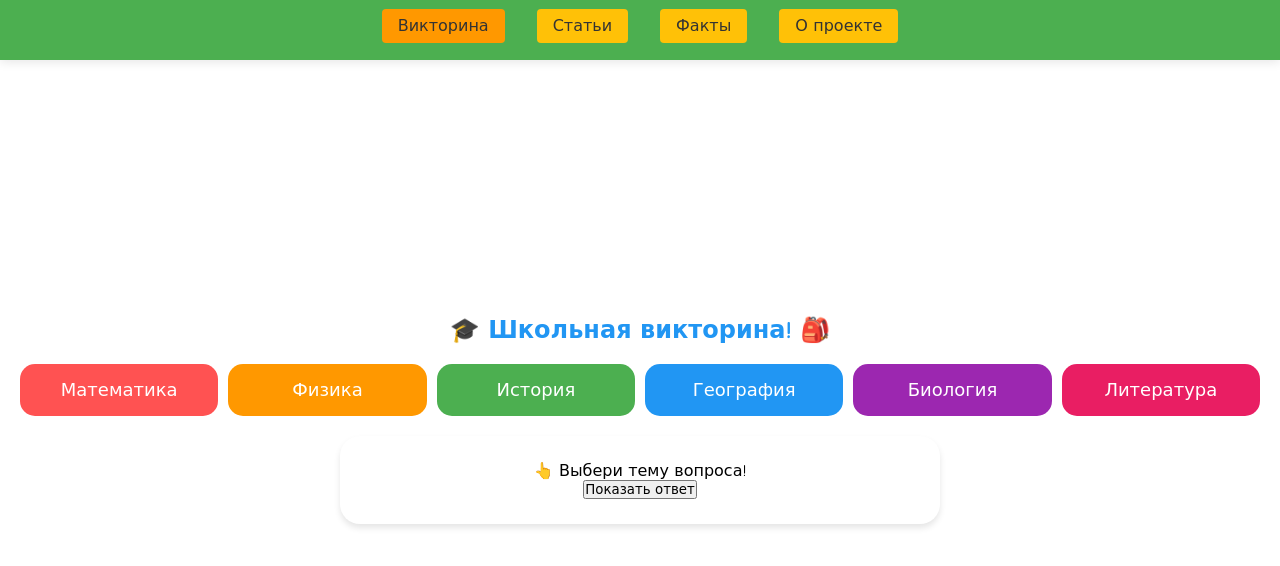
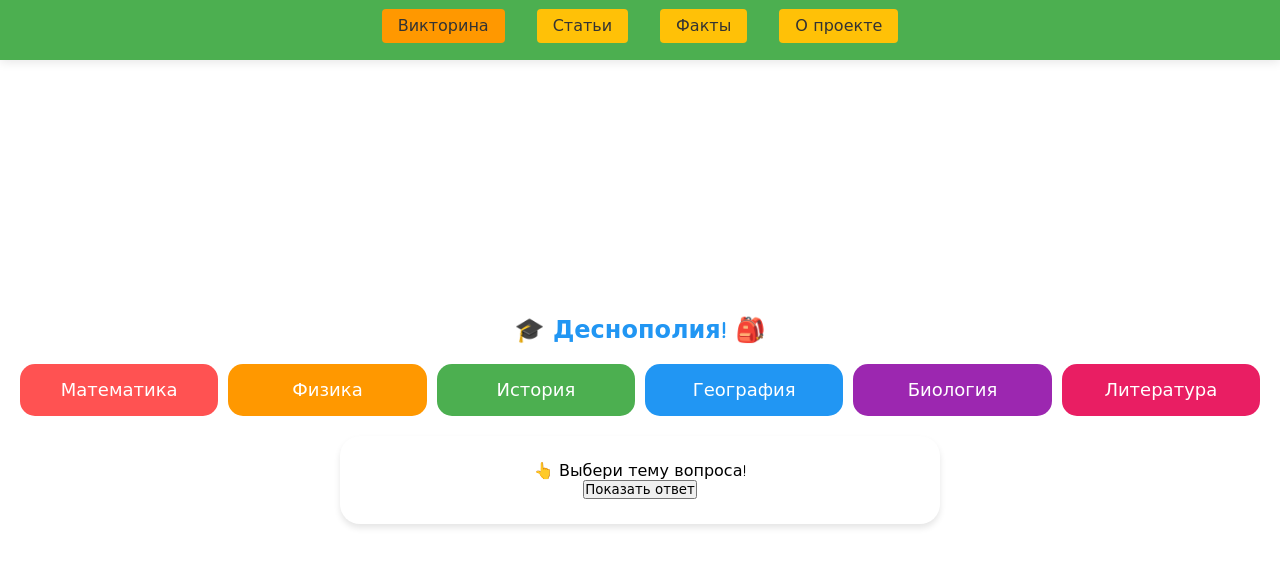
Before and after one commit to bmv-1986/desnopoly.github.io, a plain HTML site: page index.html in a window 1280 px wide. Drawn offline with Linux system fonts and the light colour scheme.

Commit message:
index.html

```diff
--- a/index.html
+++ b/index.html
@@ -198,7 +198,7 @@
         <!-- Слайд 1 - Викторина -->
         <div class="slide">
             <div class="game-container">
-                <h2 style="color: #2196F3;">🎓 Школьная викторина! 🎒</h2>
+                <h2 style="color: #2196F3;">🎓 Деснополия! 🎒</h2>
                 <div class="topics-buttons">
                     <button class="topic-btn">Математика</button>
                     <button class="topic-btn">Физика</button>
```
